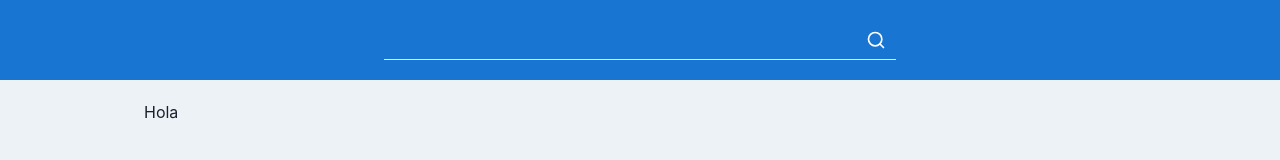
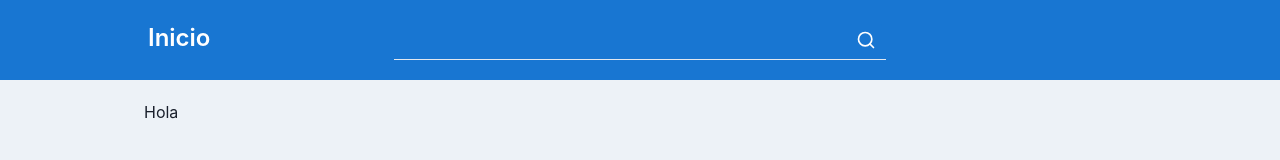
Before and after one commit to Eriickson/challenge-geotec-client, a Next.js app: page / in a window 1280 px wide. Shown: the top 160 px of the page. Built offline with nearby package versions, Linux system fonts and the light colour scheme.

Commit message:
Fix to header

```diff
--- a/src/components/header/index.tsx
+++ b/src/components/header/index.tsx
@@ -1,12 +1,30 @@
-import { Box, Input } from "@chakra-ui/react";
+import { Box, Container, GridItem, SimpleGrid, Text } from "@chakra-ui/react";
+import Link from "next/link";
 import React from "react";
 import { Searcher } from "./searcher";
 
 export const Header = () => {
   return (
     <header>
-      <Box bgColor="pri.500" p="5" display="flex" justifyContent="center">
-        <Searcher />
+      <Box bgColor="pri.500" p="5">
+        <Container px="5" maxW="container.lg">
+          <SimpleGrid mx="auto" columns={12}>
+            <GridItem colSpan={3}>
+              <Link href="/">
+                <a>
+                  <Text fontWeight="semibold" color="white" fontSize="2xl">
+                    Inicio
+                  </Text>
+                </a>
+              </Link>
+            </GridItem>
+            <GridItem colSpan={6}>
+              {" "}
+              <Searcher />
+            </GridItem>
+            <GridItem colSpan={3}></GridItem>
+          </SimpleGrid>
+        </Container>
       </Box>
     </header>
   );
--- a/src/components/header/searcher/form/index.tsx
+++ b/src/components/header/searcher/form/index.tsx
@@ -27,7 +27,7 @@ export const SearcherForm: FC<SearcherFormProps> = ({ onSubmit }) => {
   const { register, handleSubmit } = useForm<FormType>();
 
   return (
-    <chakra.form onSubmit={handleSubmit(onSubmit)} w="lg">
+    <chakra.form onSubmit={handleSubmit(onSubmit)}>
       <InputGroup>
         <Input
           pr="10"
--- a/src/components/header/searcher/index.tsx
+++ b/src/components/header/searcher/index.tsx
@@ -3,10 +3,8 @@ import React from "react";
 import { FormType, SearcherForm } from "./form";
 
 export const Searcher = () => {
-  const { query, push } = useRouter();
+  const { push } = useRouter();
   async function onSubmit(values: FormType) {
-    console.log(values);
-
     push({ pathname: "/items", query: { search: values.search } });
   }
 
```
